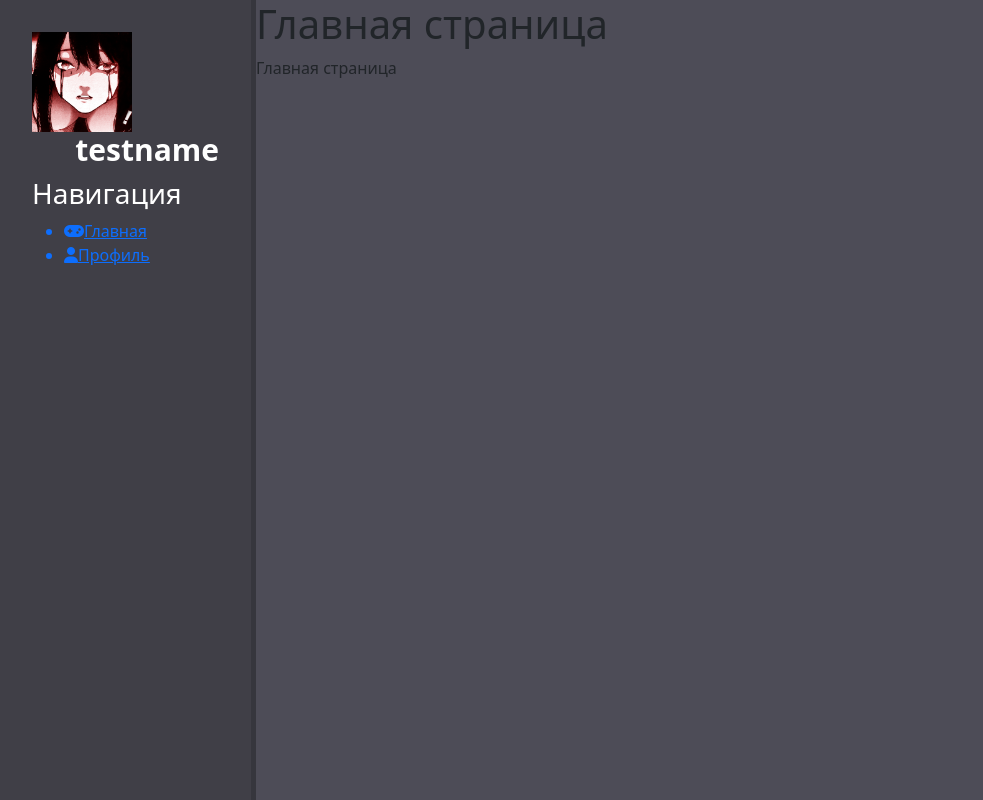
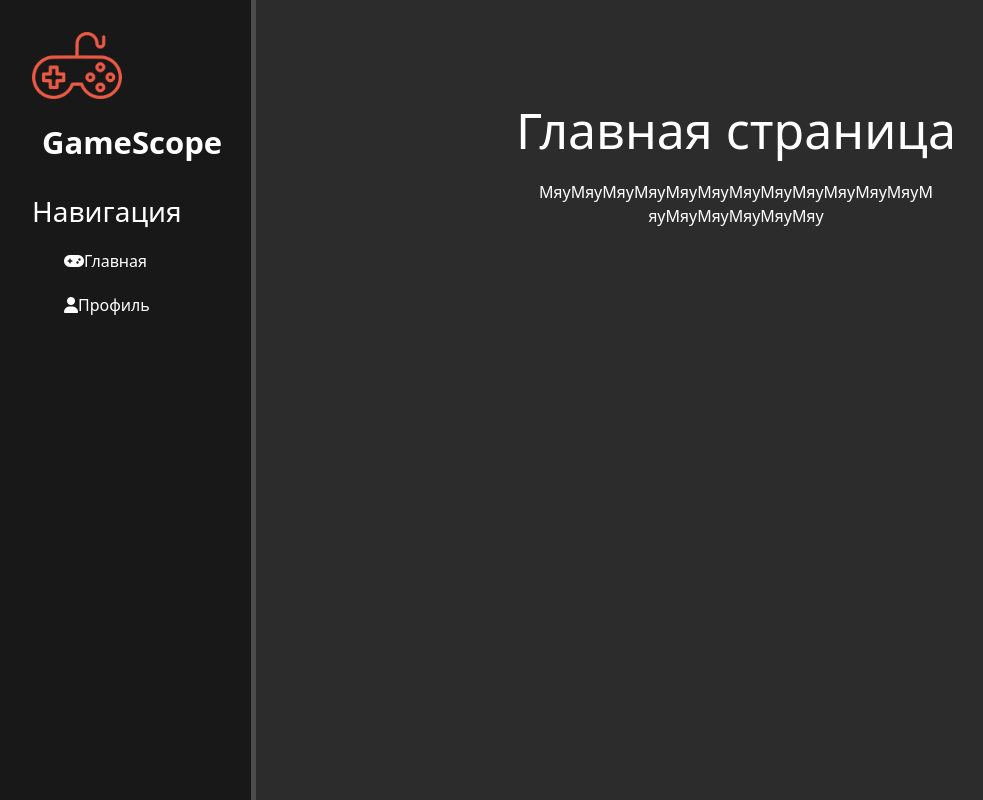
Before and after one commit to IzuneMai/django-proj2, a Django app: template proj1/main/templates/main/index.html in a window 1280 px wide. Shown: the whole page, without its empty margins (0-983 px from the left). Run offline with Django 5.2, Linux system fonts and the light colour scheme; the template is opened without the code that fills it, so the values that code supplies are empty; some libraries are stand-ins or nearby versions.

Commit message:
created home page and nov-bar

```diff
--- a/proj1/main/static/main/css/main.css
+++ b/proj1/main/static/main/css/main.css
@@ -1,26 +1,66 @@
 body{
-    background: #4d4c57;
+    background: #2c2c2c;
 }
 
 aside{
     float: left;
-    background: #403f47;
+    background: #181818;
     width: 20%;
     padding: 2.5%;
     height: 100vh;
     color: #fff;
-    border-right: 5px solid #36363d;
+    border-right: 5px solid #4d4d4d;
 }
 
 aside img{
+    width:90px;
     float:left;
 }
 
 aside .logo{
-    float:right;
-    font-size: 30px;
+    font-size:31px;
     margin-left: 10px;
     font-weight: bold;
     position: relative;
-    top:-5px;
+    top:20px;
 }
+
+aside h3{
+    margin-top:50px;
+    font-size:28px;
+}
+
+aside ul{list-style:none}
+aside ul li {
+    display: block;
+    margin-top:20px;
+    transition: transform .4s ease;
+}
+
+aside a {
+    text-decoration: none;
+    color: #fff;
+    display: block;
+}
+
+aside ul li:hover, aside a:hover {
+    color: #eb5959;
+    text-decoration: none;
+    transform: scale(1.05);
+}
+
+.features {
+    float:left;
+    color: #fff;
+    margin-top:100px;
+    text-align: center;
+    width: 75%;
+}
+
+.features h1 {font-size:50px;}
+.features p {
+    max-width: 400px;
+    margin:20px auto;
+    word-wrap: break-word;
+    text-align: center;
+}
--- a/proj1/main/templates/main/index.html
+++ b/proj1/main/templates/main/index.html
@@ -3,6 +3,9 @@
 {% block title %}Главная страница{% endblock %}
 
 {% block content %}
-    <h1>Главная страница</h1>
-    <p>Главная страница</p>
+    <div class="features">
+        <h1>Главная страница</h1>
+        <p>МяуМяуМяуМяуМяуМяуМяуМяуМяуМяуМяуМяуМяуМяуМяуМяуМяуМяу</p>
+
+    </div>
 {% endblock %}
--- a/proj1/main/templates/main/layout.html
+++ b/proj1/main/templates/main/layout.html
@@ -9,20 +9,17 @@
     <title>{% block title %}{% endblock %}</title>
     <link rel="stylesheet" href="https://cdn.jsdelivr.net/npm/bootstrap@5.3.3/dist/css/bootstrap.min.css">
     <link rel="stylesheet" href="{% static 'main/css/main.css' %}">
-   <link rel="stylesheet" href="https://cdnjs.cloudflare.com/ajax/libs/font-awesome/6.4.0/css/all.min.css">
+    <link rel="stylesheet" href="https://cdnjs.cloudflare.com/ajax/libs/font-awesome/6.4.0/css/all.min.css">
     <link rel="stylesheet" href="https://use.fontawesome.com/releases/v5.8.2/css/all.css">
 </head>
 <body>
     <aside>
-        <img src="{% static 'main/img/testlogo.png' %}"
-             width=100px
-             height=100px
-             alt = "logo">
-        <span class="logo">testname</span>
+        <img src="{% static 'main/img/logo.png' %}" alt = "logo">
+        <span class="logo">GameScope</span>
         <h3>Навигация</h3>
         <ul>
-            <a href=""><li><i class="fa-solid fa-gamepad"></i>Главная</li></a>
-            <a href=""><li><i class="fa-solid fa-user"></i>Профиль</li></a>
+            <a href="{% url 'home'%}"><li><i class="fa-solid fa-gamepad"></i>Главная</li></a>
+            <a href="{% url 'profile' %}"><li><i class="fa-solid fa-user"></i>Профиль</li></a>
 
         </ul>
     </aside>
--- a/proj1/main/urls.py
+++ b/proj1/main/urls.py
@@ -2,6 +2,6 @@ from django.urls import path
 from . import views
 
 urlpatterns = [
-    path('', views.index),
-    path('profile', views.profile)
+    path('', views.index, name='home'),
+    path('profile', views.profile, name='profile')
 ]
```
Also changed, not shown: proj1/main/static/main/img/logo.png (added), proj1/main/static/main/img/testlogo.png (deleted).
